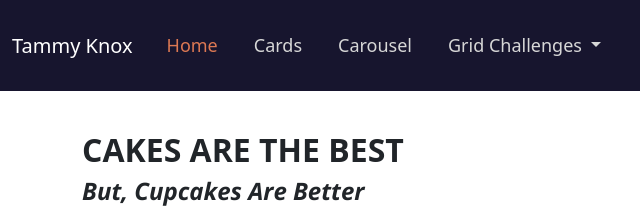
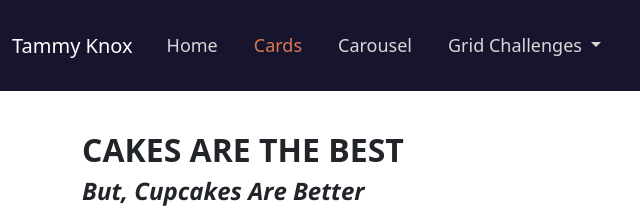
Before and after one commit to TammyKnox/hci472-bootsrap, a plain HTML site: page subpages/cards.html in a window 1280 px wide. Shown: the top 211 px of the page, 0-640 px from the left. Drawn offline with nearby package versions, Linux system fonts and the light colour scheme.

Commit message:
Updated pages

```diff
--- a/subpages/cards.html
+++ b/subpages/cards.html
@@ -23,10 +23,10 @@
                   <div class="collapse navbar-collapse" id="navbarNavDropdown">
                     <ul class="navbar-nav">
                       <li class="nav-item">
-                        <a class="nav-link active" href="#">Home</a>
+                        <a class="nav-link" href="../">Home</a>
                       </li>
                       <li class="nav-item">
-                        <a class="nav-link" aria-current="page" href="#">Cards</a>
+                        <a class="nav-link active" aria-current="page" href="#">Cards</a>
                       </li>
                       <li class="nav-item">
                         <a class="nav-link" href="#">Carousel</a>
```
Also changed, not shown: subpages/carousel.html (+2 -2 lines).
